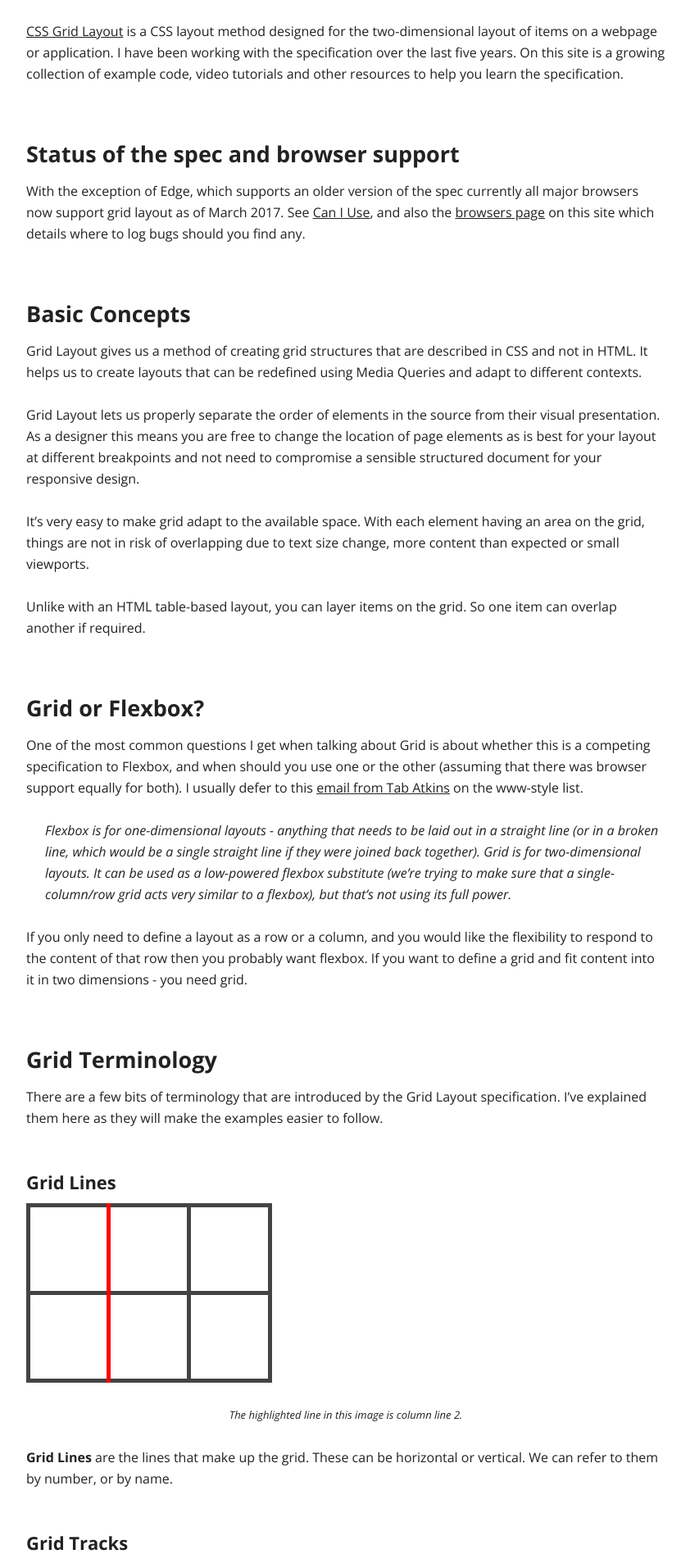
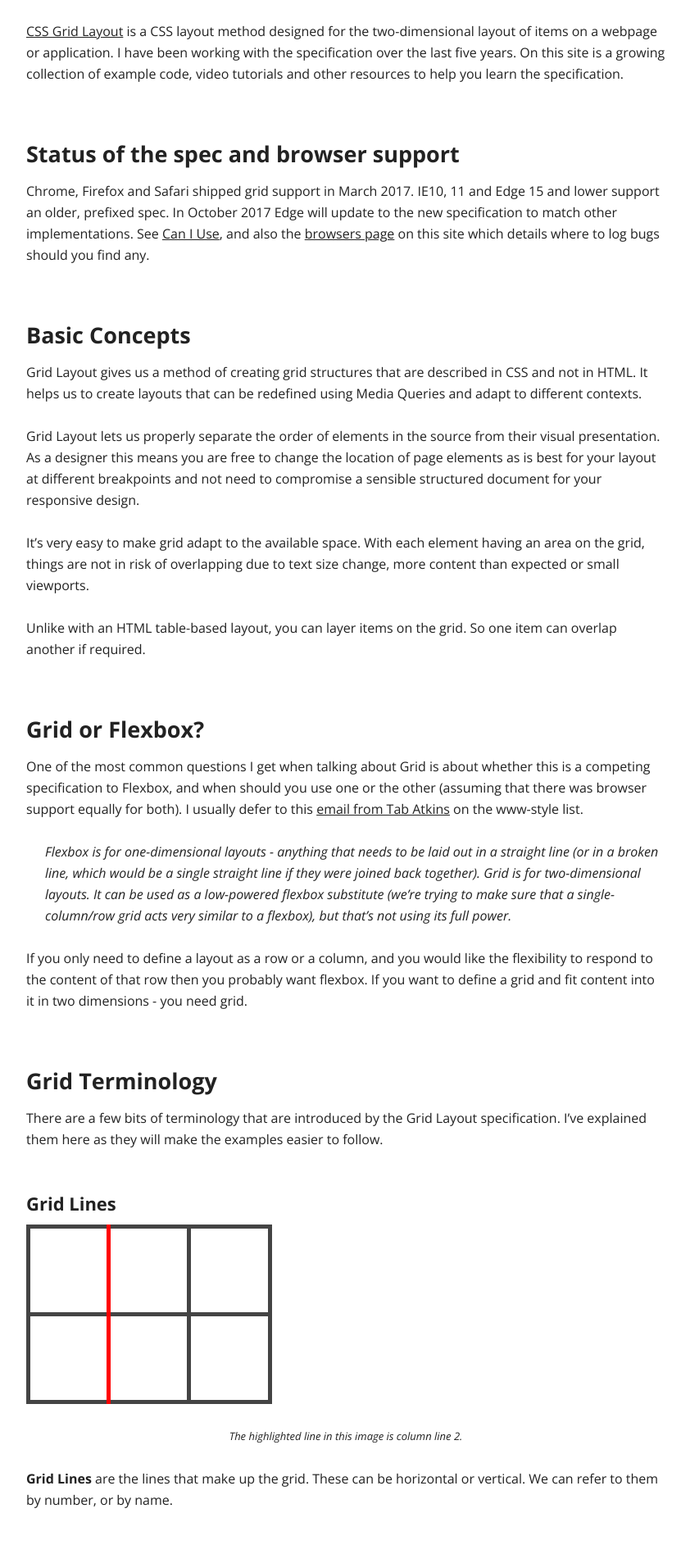
Before and after one commit to rachelandrew/grid-by-example, a Jekyll site: the page built from what/index.md, in a window 1280 px wide. Shown: the part 442-2338 px from the top of the page at 82% size, without its empty margins (32-874 px from the left). Built offline with Jekyll 4.4.1, drawn with Linux system fonts in a browser that asks for light colours; a script that is not in the unit is left out; comment, search, counter and statistics services are not loaded.

Commit message:
updates for Edge release date

```diff
--- a/_layouts/home.html
+++ b/_layouts/home.html
@@ -58,6 +58,11 @@
         <h2>News</h2>
         <p>Infrequent updates on this site.</p>
       </a></div>
+
+      <div class="panel-box panel-i offsite"><a href="https://github.com/rachelandrew/gridbugs">
+        <h2>GridBugs!</h2>
+        <p>If you have found a bug in a browser, or want to see what we have found so far, check out this site.</p>
+      </a></div>
     </div>
  {% include footer.html %}
  {% include track.html %}
--- a/css/common.css
+++ b/css/common.css
@@ -602,6 +602,8 @@ h1 small {
     grid-column: auto / span 3; }
   .home-layout .panel-g {
     grid-column: auto / span 1; }
+  .home-layout .panel-i {
+    grid-column: 1 / -1; }
   .home-layout .panel-primary {
     grid-column: 1 / 4; } }
 
--- a/css/gutenberg.css
+++ b/css/gutenberg.css
@@ -609,6 +609,8 @@ h1 small {
     grid-column: auto / span 3; }
   .home-layout .panel-g {
     grid-column: auto / span 1; }
+  .home-layout .panel-i {
+    grid-column: 1 / -1; }
   .home-layout .panel-primary {
     grid-column: 1 / 4; } }
 
--- a/scss/_gutenberg-style.scss
+++ b/scss/_gutenberg-style.scss
@@ -329,6 +329,9 @@ h1 small {
 
   .home-layout .panel-g {
     grid-column: auto / span 1;
+  }
+  .home-layout .panel-i {
+    grid-column: 1 / -1;
   }
 
   .home-layout .panel-primary {
--- a/what/index.md
+++ b/what/index.md
@@ -9,7 +9,7 @@ title: What is CSS Grid Layout?
 
 ## Status of the spec and browser support
 
-With the exception of Edge, which supports an older version of the spec currently all major browsers now support grid layout as of March 2017. See [Can I Use](http://caniuse.com/#feat=css-grid), and also the [browsers page](/browsers) on this site which details where to log bugs should you find any.
+Chrome, Firefox and Safari shipped grid support in March 2017. IE10, 11 and Edge 15 and lower support an older, prefixed spec. In October 2017 Edge will update to the new specification to match other implementations. See [Can I Use](http://caniuse.com/#feat=css-grid), and also the [browsers page](/browsers) on this site which details where to log bugs should you find any.
 
 ## Basic Concepts
 
```
Also changed, not shown: _posts/2017-09-15-grid-in-edge.md (added, +10 -0 lines), about/index.md (+1 -5 lines), browsers/index.md (+2 -2 lines).
